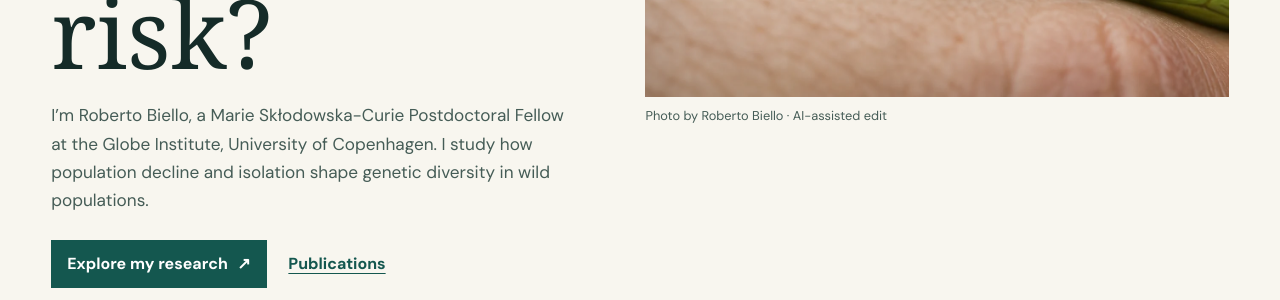
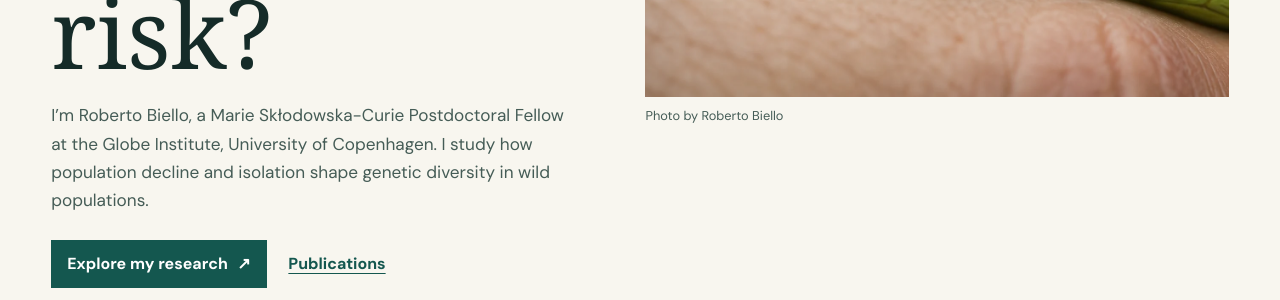
Before and after one commit to rsbiello/rsbiello.github.io, a Jekyll site: the page built from index.md, in a window 1280 px wide. Shown: the part 712-1012 px from the top of the page. Built offline with Jekyll 4.4.1, drawn with Linux system fonts in a browser that asks for light colours; some web fonts are replaced.

Commit message:
Simplify homepage photo credit

```diff
--- a/index.md
+++ b/index.md
@@ -15,7 +15,7 @@ title: Home
   </div>
   <figure class="hero-image">
     <img src="{{ '/public/tortoise-close-up.webp' | relative_url }}" alt="Close-up of a young tortoise resting in a hand" fetchpriority="high" decoding="async">
-    <figcaption>Photo by Roberto Biello · AI-assisted edit</figcaption>
+    <figcaption>Photo by Roberto Biello</figcaption>
   </figure>
 </section>
 
```
